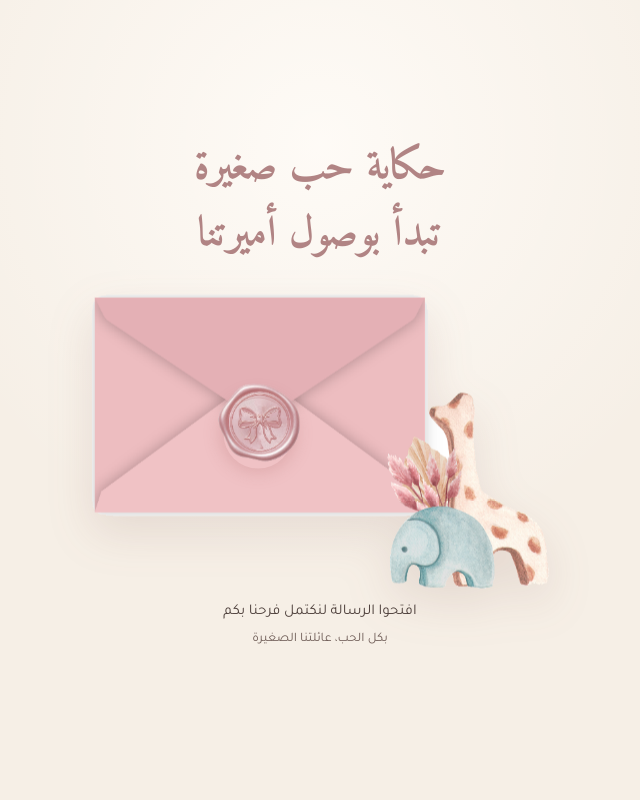
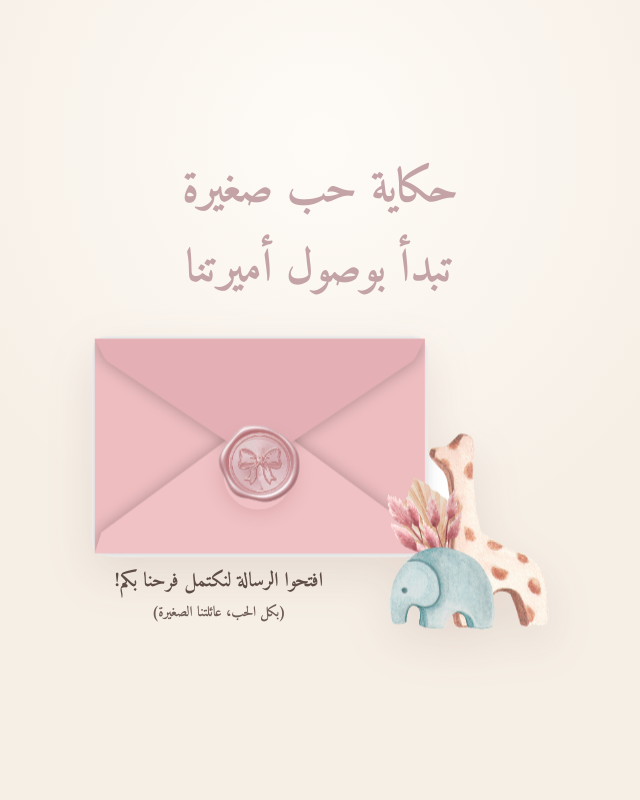
Before and after one commit to lina123dirani/baby-shower-invitation, a React (Vite) app: page / in a window 1280 px wide. Shown: the top 800 px of the page, without its empty margins (320-960 px from the left). Built offline with nearby package versions, Linux system fonts and the light colour scheme; a web font is replaced by a local one.

Commit message:
Match the cover lettering to the Canva card.
The caption now sits beside the elephant in the same rose script.

```diff
--- a/src/Cover.jsx
+++ b/src/Cover.jsx
@@ -18,6 +18,10 @@ export default function Cover({ phase, onOpen }) {
               width="696"
               height="447"
             />
+            <p className="cover-caption">
+              افتحوا الرسالة لنكتمل فرحنا بكم!
+              <small>(بكل الحب، عائلتنا الصغيرة)</small>
+            </p>
           </div>
 
           <button
@@ -28,11 +32,6 @@ export default function Cover({ phase, onOpen }) {
             aria-label="افتحي الرسالة"
           />
         </div>
-
-        <p className="cover-caption">
-          افتحوا الرسالة لنكتمل فرحنا بكم
-          <small>بكل الحب، عائلتنا الصغيرة</small>
-        </p>
       </div>
     </section>
   )
--- a/src/invitation.css
+++ b/src/invitation.css
@@ -127,9 +127,9 @@ body {
 }
 
 .cover-title {
-  color: var(--rose);
-  font-size: clamp(30px, 7vw, 42px);
-  line-height: 1.55;
+  color: #c4a3a6;
+  font-size: clamp(32px, 7.2vw, 46px);
+  line-height: 1.7;
   display: flex;
   flex-direction: column;
   gap: 2px;
@@ -144,6 +144,7 @@ body {
 }
 
 .envelope-float {
+  position: relative;
   animation: float-y 7s ease-in-out infinite;
 }
 
@@ -227,17 +228,28 @@ body {
 }
 
 .cover-caption {
-  margin-top: 8px;
-  color: var(--ink);
-  font-size: 15px;
+  position: absolute;
+  z-index: 2;
+  left: 0;
+  bottom: 2%;
+  width: 56%;
+  margin: 0;
+  color: #5e4d47;
+  font-family: var(--display);
+  font-weight: 700;
+  font-size: clamp(15px, 3.5vw, 20px);
+  line-height: 1.7;
+  text-align: center;
+  pointer-events: none;
   animation: rise-in 1s ease 0.22s both;
 }
 
 .cover-caption small {
   display: block;
   margin-top: 2px;
-  color: var(--ink-soft);
-  font-size: 13px;
+  color: #6f5e57;
+  font-size: 0.72em;
+  font-weight: 700;
 }
 
 /* ---------- story ---------- */
```
